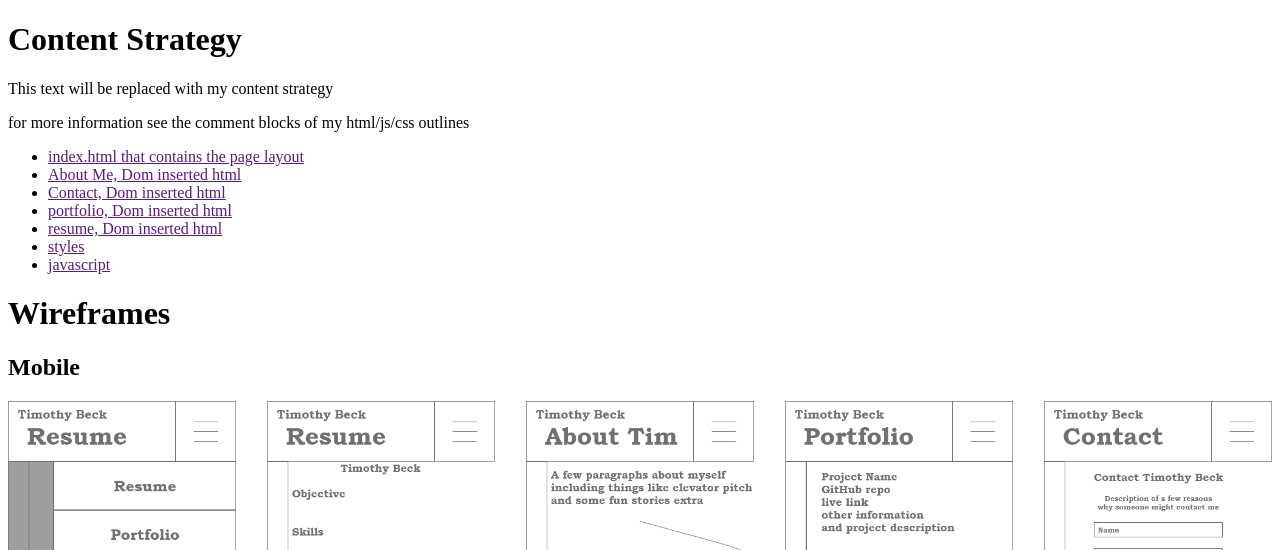
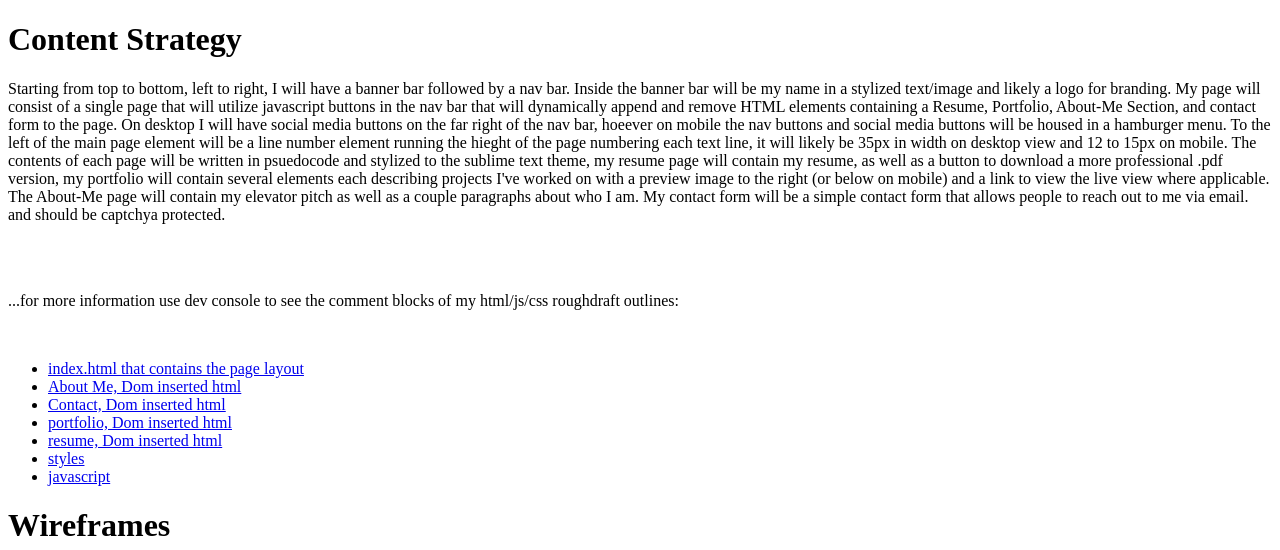
Before and after one commit to BeckTimothy/tbeck-pwp-portfolio, a PHP site: page /milestone-2.php in a window 1280 px wide. Shown: the top 550 px of the page. Run offline with PHP 8.4, Linux system fonts and the light colour scheme.

Commit message:
added content strategy and proper href tags to links for roughdraft documentation

```diff
--- a/public_html/documentation/milestone-2.php
+++ b/public_html/documentation/milestone-2.php
@@ -8,16 +8,18 @@
 <body>
 	<div>
 		<h1>Content Strategy</h1>
-		<p>This text will be replaced with my content strategy</p>
-		<p>for more information see the comment blocks of my html/js/css outlines</p>
+		<p>Starting from top to bottom, left to right, I will have a banner bar followed by a nav bar. Inside the banner bar will be my name in a stylized text/image and likely a logo for branding. My page will consist of a single page that will utilize javascript buttons in the nav bar that will dynamically append and remove HTML elements containing a Resume, Portfolio, About-Me Section, and contact form to the page. On desktop I will have social media buttons on the far right of the nav bar, hoeever on mobile the nav buttons and social media buttons will be housed in a hamburger menu. To the left of the main page element will be a line number element running the hieght of the page numbering each text line, it will likely be 35px in width on desktop view and 12 to 15px on mobile. The contents of each page will be written in psuedocode and stylized to the sublime text theme, my resume page will contain my resume, as well as a button to download a more professional .pdf version, my portfolio will contain several elements each describing projects I've worked on with a preview image to the right (or below on mobile) and a link to view the live view where applicable. The About-Me page will contain my elevator pitch as well as a couple paragraphs about who I am. My contact form will be a simple contact form that allows people to reach out to me via email. and should be captchya protected.</p>
+		<br><br>
+		<p>...for more information use dev console to see the comment blocks of my html/js/css roughdraft outlines:</p>
+		<br>
 		<ul>
-			<li><a href="">index.html that contains the page layout</a></li>
-			<li><a href="">About Me, Dom inserted html</a></li>
-			<li><a href="">Contact, Dom inserted html</a></li>
-			<li><a href="">portfolio, Dom inserted html</a></li>
-			<li><a href="">resume, Dom inserted html</a></li>
-			<li><a href="">styles</a></li>
-			<li><a href="">javascript</a></li>
+			<li><a href="./roughdrafting/index-roughdraft.html">index.html that contains the page layout</a></li>
+			<li><a href="./roughdrafting/aboutme-content-roughdraft.html">About Me, Dom inserted html</a></li>
+			<li><a href="./roughdrafting/contactform-content-roughdraft.html">Contact, Dom inserted html</a></li>
+			<li><a href="./roughdrafting/portfolio-content-roughtdraft.html">portfolio, Dom inserted html</a></li>
+			<li><a href="./roughdrafting/resume-content-roughdraft.html">resume, Dom inserted html</a></li>
+			<li><a href="./roughdrafting/styles-roughdraft.css">styles</a></li>
+			<li><a href="./roughdrafting/scripts-roughdraft.js">javascript</a></li>
 		</ul>
 	</div>
 	<div>
```
